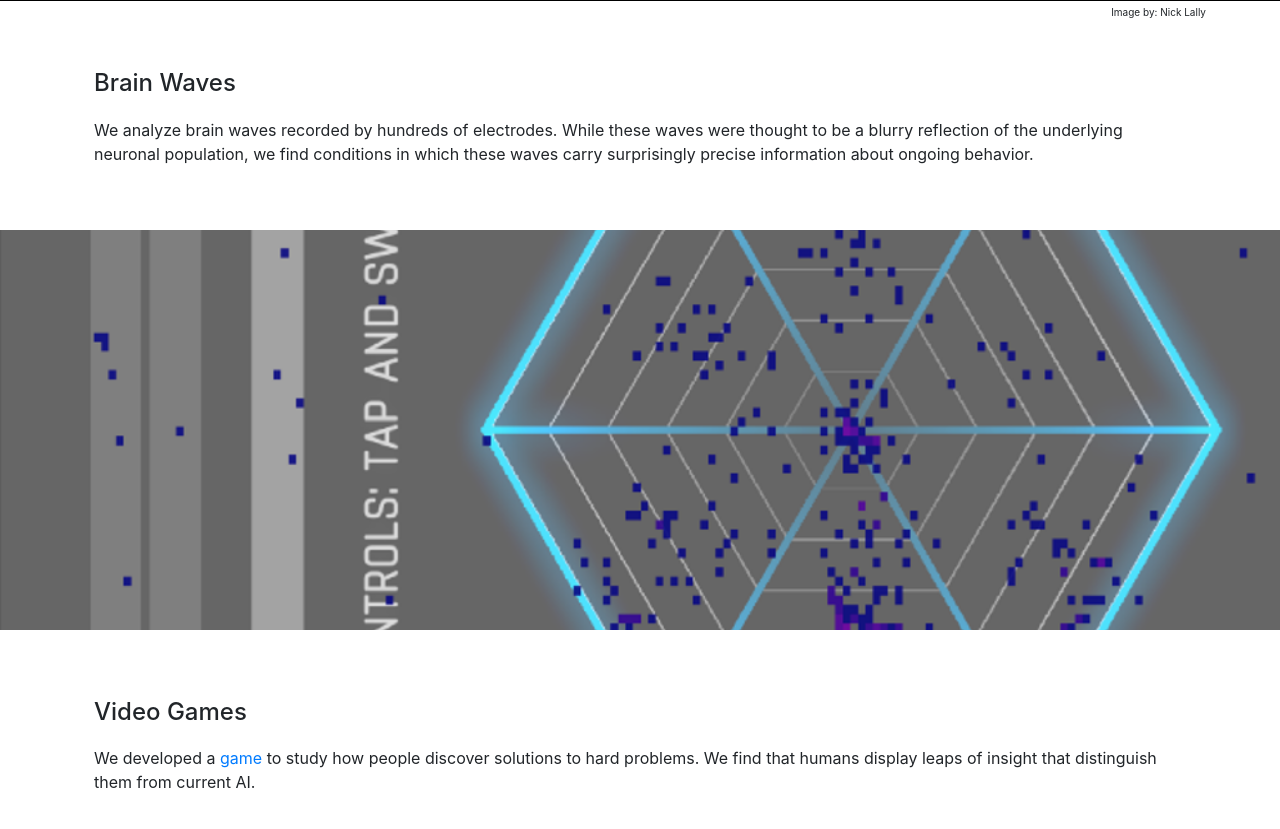
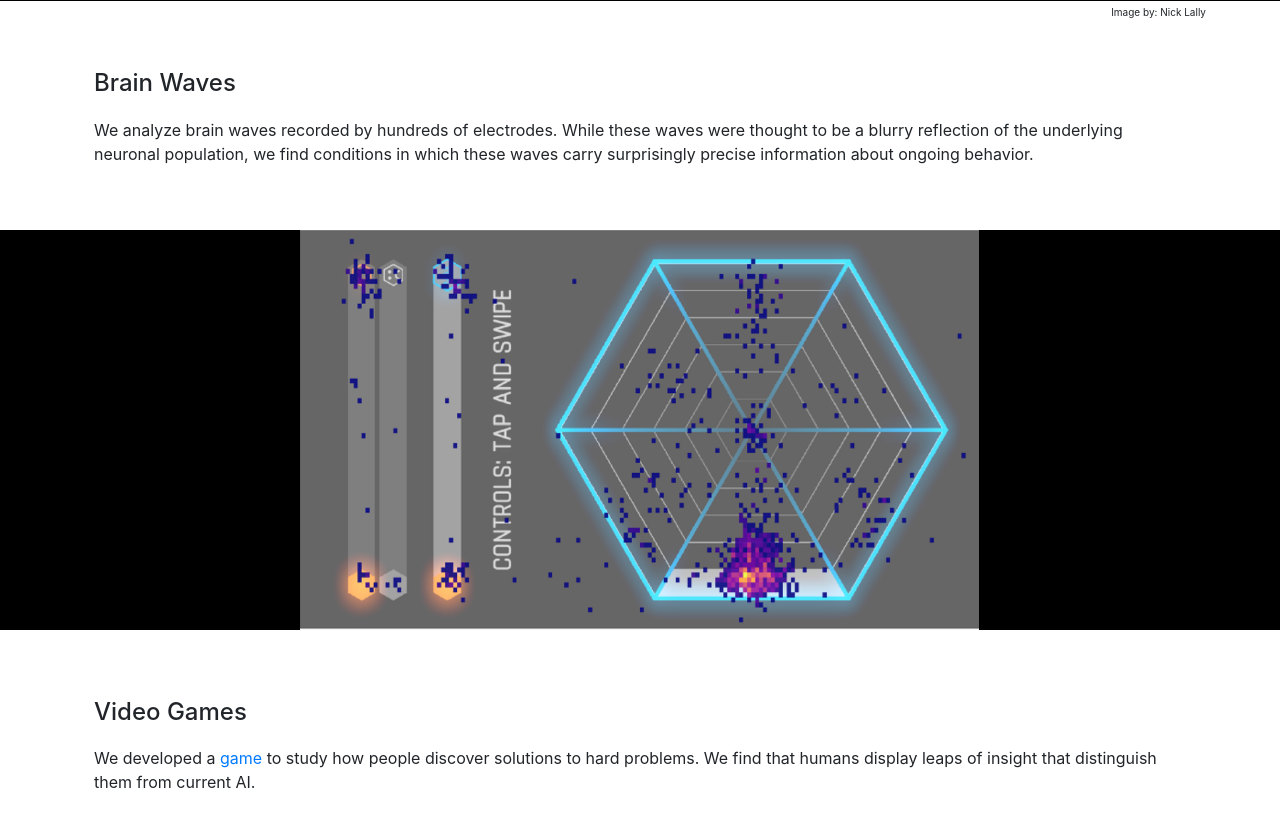
Before and after one commit to SeijiAkera/BeatLab-site, a Flask app: page / in a window 1280 px wide. Shown: the part 1316-2145 px from the top of the page. Run offline with Flask 3, Linux system fonts and the light colour scheme; some libraries are stand-ins or nearby versions.

Commit message:
Shift background images

```diff
--- a/templates/index.html
+++ b/templates/index.html
@@ -248,8 +248,9 @@
         </section>
 
         <!-- Video Games Parallax Section -->
-        <section id="video-games-parallax">
-            <div class="parallax" style="background-image: url('https://github.com/SeijiAkera/BeatLab-test-site/blob/main/static/assets/img/video_games.png?raw=true');"></div>
+        <section id="video-games-parallax" style="background-color: black;">
+            <div class="parallax" style="background-image: url('https://github.com/SeijiAkera/BeatLab-test-site/blob/main/static/assets/img/video_games.png?raw=true');
+                                         background-size: auto 100%;"></div>
         </section>
 
         <!-- Brain Waves Section -->
```
